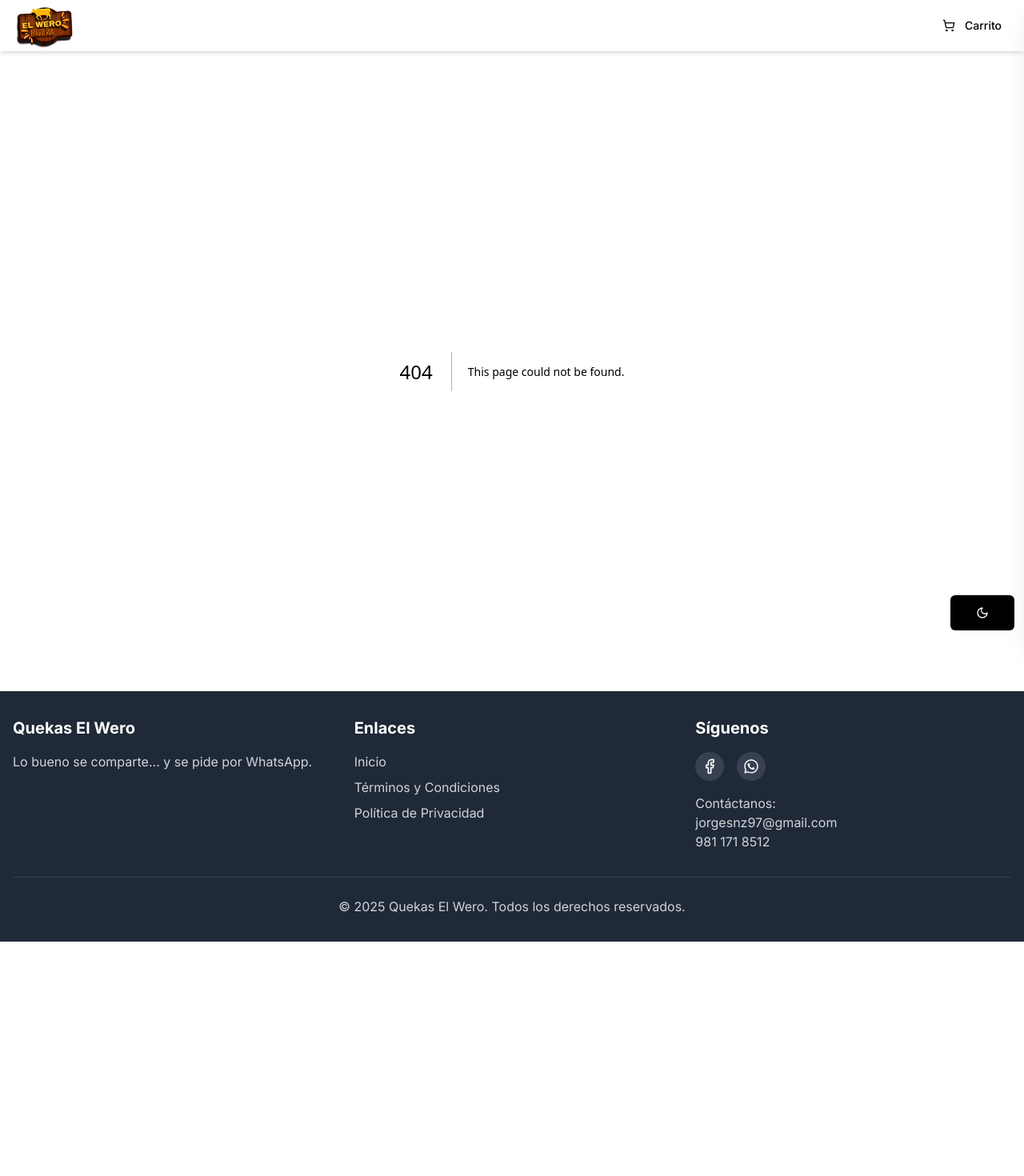
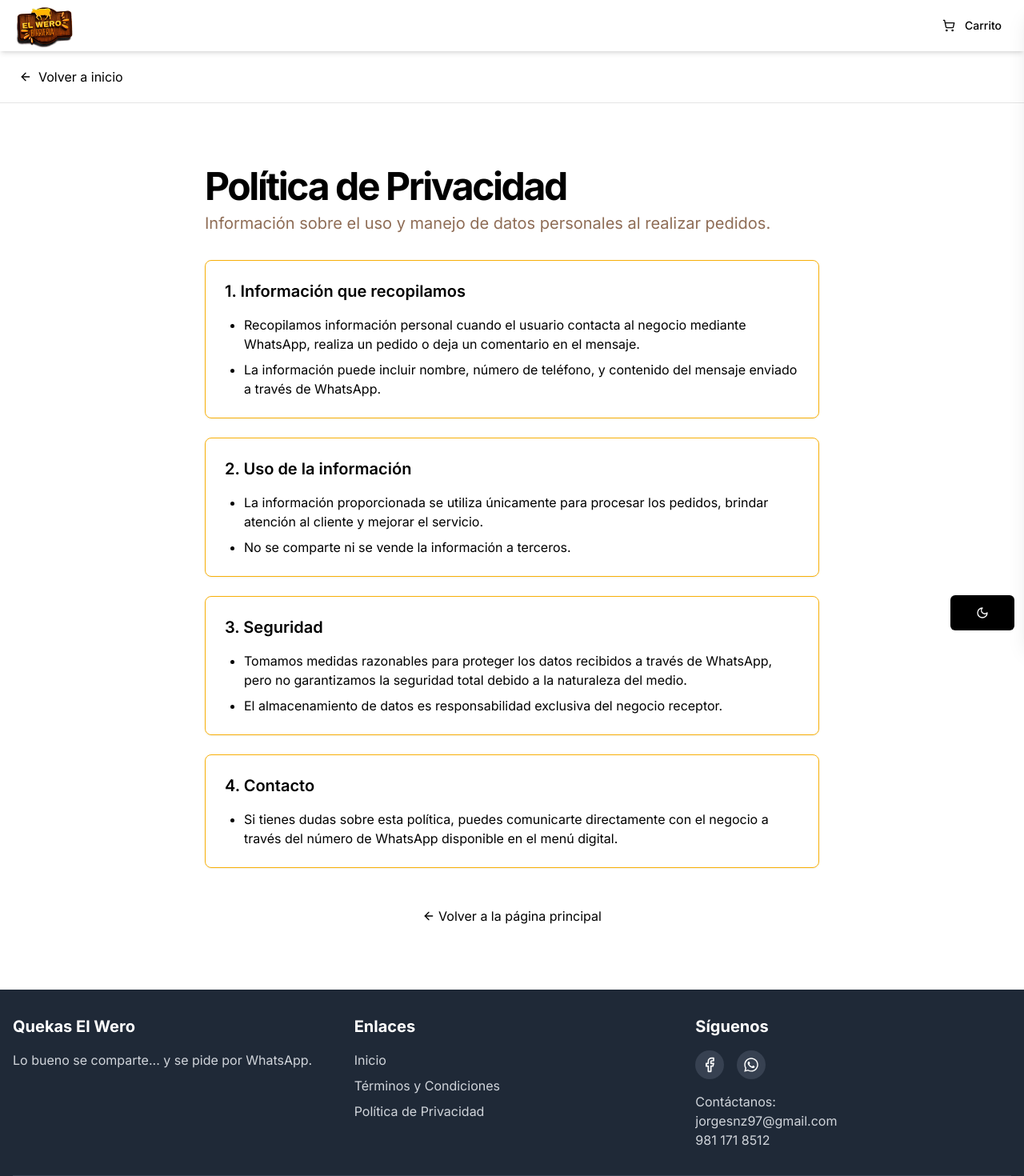
Before and after one commit to deiviiss/quekas-el-wero, a Next.js app: page /privacy in a window 1280 px wide. Before the commit this address had no page. Shown: the top 1470 px of the page at 80% size. Before the commit the page ends 1177 px from the top, so only its background shows below. Built offline with nearby package versions, Linux system fonts and the light colour scheme.

Commit message:
feat: add Terms and Conditions and Privacy Policy pages with navigation links

```diff
--- /dev/null
+++ b/src/app/conditions/page.tsx
@@ -0,0 +1,131 @@
+"use client"
+
+import { motion } from "framer-motion"
+import { ArrowLeft } from "lucide-react"
+import Link from "next/link"
+
+const containerVariants = {
+  hidden: { opacity: 0 },
+  visible: {
+    opacity: 1,
+    transition: {
+      staggerChildren: 0.1,
+      delayChildren: 0.3,
+    },
+  },
+}
+
+const itemVariants = {
+  hidden: { opacity: 0, y: 20 },
+  visible: {
+    opacity: 1,
+    y: 0,
+    transition: { duration: 0.5 },
+  },
+}
+
+const conditions = [
+  {
+    title: "1. Uso del Menú Digital",
+    items: [
+      "Este sitio web permite visualizar un menú digital y generar un mensaje de pedido que será enviado por WhatsApp.",
+      "El mensaje generado contiene los productos seleccionados por el usuario y debe ser enviado manualmente.",
+      "El usuario es responsable de verificar y enviar correctamente el mensaje desde su cuenta de WhatsApp.",
+    ],
+  },
+  {
+    title: "2. Modificación de Pedidos",
+    items: [
+      "Si el usuario modifica el mensaje generado (como cambiar productos, precios o cantidades), el negocio se reserva el derecho de invalidar el pedido.",
+      "El pedido solo será válido si el mensaje enviado coincide con lo generado por el sistema.",
+    ],
+  },
+  {
+    title: "3. Responsabilidad Limitada",
+    items: [
+      "Este sitio genera únicamente el mensaje de pedido; no garantiza la entrega de productos ni la confirmación automática del pedido.",
+      "El negocio receptor es responsable de validar y procesar el pedido recibido por WhatsApp.",
+      "El servicio puede estar sujeto a interrupciones técnicas o fallas temporales fuera de nuestro control.",
+    ],
+  }
+]
+
+export default function CompleteConditionsPage() {
+  return (
+    <div className="flex min-h-screen flex-col">
+      <motion.header
+        className="sticky top-0 z-40 w-full border-b bg-background"
+        initial={{ y: -100 }}
+        animate={{ y: 0 }}
+        transition={{ type: "spring", stiffness: 100, damping: 15 }}
+      >
+        <div className="container flex h-16 items-center px-4 md:px-6">
+          <motion.div whileHover={{ x: -5 }} whileTap={{ scale: 0.95 }}>
+            <Link href="/" className="flex items-center gap-2 text-primary">
+              <ArrowLeft className="h-4 w-4" />
+              Volver a inicio
+            </Link>
+          </motion.div>
+        </div>
+      </motion.header>
+
+      <main className="flex-1">
+        <section className="py-12 md:py-16 lg:py-20">
+          <div className="container px-4 md:px-6">
+            <motion.div
+              className="mx-auto max-w-3xl space-y-8"
+              initial={{ opacity: 0, y: 20 }}
+              animate={{ opacity: 1, y: 0 }}
+              transition={{ duration: 0.7 }}
+            >
+              <div className="space-y-2">
+                <motion.h1
+                  className="text-3xl font-bold tracking-tighter sm:text-4xl md:text-5xl text-primary"
+                  initial={{ opacity: 0, y: -20 }}
+                  animate={{ opacity: 1, y: 0 }}
+                  transition={{ duration: 0.7, delay: 0.2 }}
+                >
+                  Términos y Condiciones
+                </motion.h1>
+                <motion.p
+                  className="text-muted-foreground md:text-xl"
+                  initial={{ opacity: 0 }}
+                  animate={{ opacity: 1 }}
+                  transition={{ duration: 0.7, delay: 0.4 }}
+                >
+                  Consulta las condiciones de uso del menú digital
+                </motion.p>
+              </div>
+
+              <motion.div className="space-y-6" variants={containerVariants} initial="hidden" animate="visible">
+                {conditions.map((section, index) => (
+                  <motion.div key={index} variants={itemVariants}>
+                    <motion.h2 className="text-xl font-semibold text-primary mb-2" whileHover={{ x: 5 }}>
+                      {section.title}
+                    </motion.h2>
+                    <motion.ul className="list-disc pl-6 space-y-2 text-foreground">
+                      {section.items.map((item, idx) => (
+                        <motion.li key={idx} variants={itemVariants} whileHover={{ x: 5 }}>
+                          {item}
+                        </motion.li>
+                      ))}
+                    </motion.ul>
+                  </motion.div>
+                ))}
+              </motion.div>
+
+              <motion.div className="flex justify-center pt-4" initial={{ opacity: 0 }} animate={{ opacity: 1 }} transition={{ duration: 0.7, delay: 0.8 }}>
+                <motion.div whileHover={{ x: -5 }} whileTap={{ scale: 0.95 }}>
+                  <Link href="/" className="text-primary hover:text-primary/80 flex items-center gap-1">
+                    <ArrowLeft className="h-4 w-4" />
+                    Volver a la página principal
+                  </Link>
+                </motion.div>
+              </motion.div>
+            </motion.div>
+          </div>
+        </section>
+      </main>
+    </div>
+  )
+}
--- /dev/null
+++ b/src/app/privacy/page.tsx
@@ -0,0 +1,123 @@
+// Archivo: PrivacyPolicyPage.tsx
+"use client"
+
+import { motion } from "framer-motion"
+import { ArrowLeft } from "lucide-react"
+import Link from "next/link"
+
+const sections = [
+  {
+    title: "1. Información que recopilamos",
+    content: [
+      "Recopilamos información personal cuando el usuario contacta al negocio mediante WhatsApp, realiza un pedido o deja un comentario en el mensaje.",
+      "La información puede incluir nombre, número de teléfono, y contenido del mensaje enviado a través de WhatsApp.",
+    ],
+  },
+  {
+    title: "2. Uso de la información",
+    content: [
+      "La información proporcionada se utiliza únicamente para procesar los pedidos, brindar atención al cliente y mejorar el servicio.",
+      "No se comparte ni se vende la información a terceros.",
+    ],
+  },
+  {
+    title: "3. Seguridad",
+    content: [
+      "Tomamos medidas razonables para proteger los datos recibidos a través de WhatsApp, pero no garantizamos la seguridad total debido a la naturaleza del medio.",
+      "El almacenamiento de datos es responsabilidad exclusiva del negocio receptor.",
+    ],
+  },
+  {
+    title: "4. Contacto",
+    content: [
+      "Si tienes dudas sobre esta política, puedes comunicarte directamente con el negocio a través del número de WhatsApp disponible en el menú digital.",
+    ],
+  },
+]
+
+export default function PrivacyPolicyPage() {
+  return (
+    <div className="flex min-h-screen flex-col">
+      <motion.header
+        className="sticky top-0 z-40 w-full border-b bg-background"
+        initial={{ y: -100 }}
+        animate={{ y: 0 }}
+        transition={{ type: "spring", stiffness: 100, damping: 15 }}
+      >
+        <div className="container flex h-16 items-center px-4 md:px-6">
+          <motion.div whileHover={{ x: -5 }} whileTap={{ scale: 0.95 }}>
+            <Link href="/" className="flex items-center gap-2 text-primary">
+              <ArrowLeft className="h-4 w-4" />
+              Volver a inicio
+            </Link>
+          </motion.div>
+        </div>
+      </motion.header>
+
+      <main className="flex-1">
+        <section className="py-12 md:py-16 lg:py-20">
+          <div className="container px-4 md:px-6">
+            <motion.div
+              className="mx-auto max-w-3xl space-y-8"
+              initial={{ opacity: 0, y: 20 }}
+              animate={{ opacity: 1, y: 0 }}
+              transition={{ duration: 0.7 }}
+            >
+              <div className="space-y-2">
+                <motion.h1
+                  className="text-3xl font-bold tracking-tighter sm:text-4xl md:text-5xl text-primary"
+                  initial={{ opacity: 0, y: -20 }}
+                  animate={{ opacity: 1, y: 0 }}
+                  transition={{ duration: 0.7, delay: 0.2 }}
+                >
+                  Política de Privacidad
+                </motion.h1>
+                <motion.p
+                  className="text-muted-foreground md:text-xl"
+                  initial={{ opacity: 0 }}
+                  animate={{ opacity: 1 }}
+                  transition={{ duration: 0.7, delay: 0.4 }}
+                >
+                  Información sobre el uso y manejo de datos personales al realizar pedidos.
+                </motion.p>
+              </div>
+
+              <motion.div className="space-y-6">
+                {sections.map((section, index) => (
+                  <motion.div
+                    key={index}
+                    className="rounded-lg border border-secondary bg-background p-6 shadow-sm"
+                    initial={{ opacity: 0, y: 20 }}
+                    animate={{ opacity: 1, y: 0 }}
+                    transition={{ duration: 0.5, delay: index * 0.2 }}
+                  >
+                    <h2 className="text-xl font-semibold text-primary mb-4">{section.title}</h2>
+                    <ul className="list-disc pl-6 space-y-2 text-foreground">
+                      {section.content.map((item, i) => (
+                        <li key={i}>{item}</li>
+                      ))}
+                    </ul>
+                  </motion.div>
+                ))}
+              </motion.div>
+
+              <motion.div
+                className="flex justify-center pt-4"
+                initial={{ opacity: 0 }}
+                animate={{ opacity: 1 }}
+                transition={{ duration: 0.7, delay: 0.8 }}
+              >
+                <motion.div whileHover={{ x: -5 }} whileTap={{ scale: 0.95 }}>
+                  <Link href="/" className="text-primary hover:text-primary/80 flex items-center gap-1">
+                    <ArrowLeft className="h-4 w-4" />
+                    Volver a la página principal
+                  </Link>
+                </motion.div>
+              </motion.div>
+            </motion.div>
+          </div>
+        </section>
+      </main>
+    </div>
+  )
+}
--- a/src/components/footer.tsx
+++ b/src/components/footer.tsx
@@ -22,14 +22,14 @@ export function Footer() {
                 </Link>
               </li>
               <li>
-                <a href="#" className="text-gray-300 hover:text-white transition-colors">
+                <Link href="/conditions" className="text-gray-300 hover:text-white transition-colors">
                   Términos y Condiciones
-                </a>
+                </Link>
               </li>
               <li>
-                <a href="#" className="text-gray-300 hover:text-white transition-colors">
+                <Link href="/privacy" className="text-gray-300 hover:text-white transition-colors">
                   Política de Privacidad
-                </a>
+                </Link>
               </li>
             </ul>
           </div>
```
